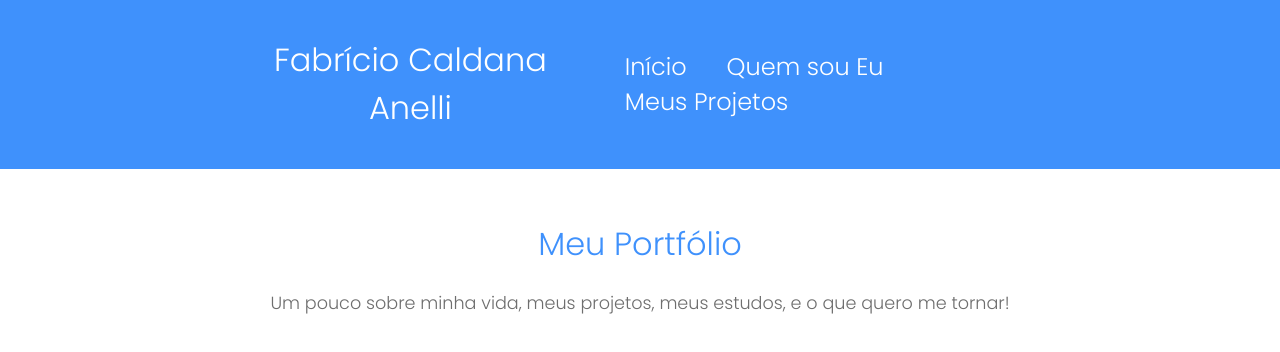
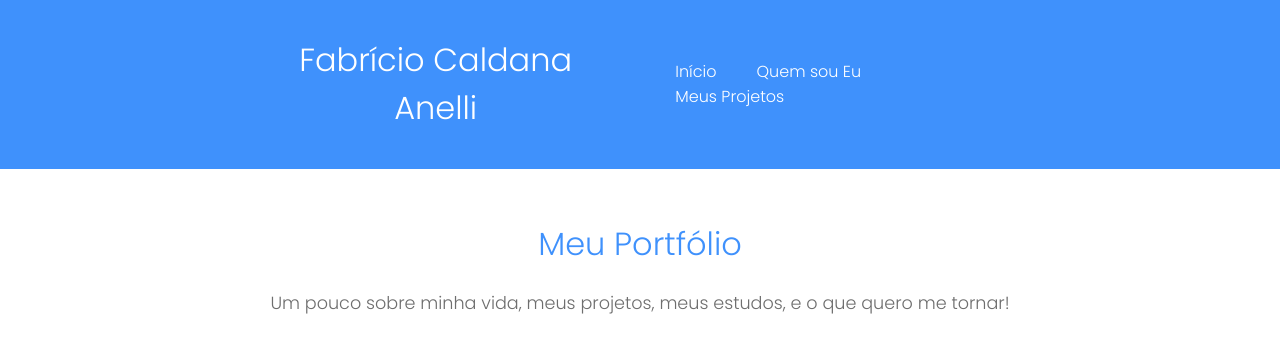
Before and after one commit to NcryScooby/PortfolioReact, a React (Create React App) app: page / in a window 1280 px wide. Shown: the top 352 px of the page. Built offline with nearby package versions, Linux system fonts and the light colour scheme.

Commit message:
Atualizando Font do Header

```diff
--- a/src/components/layout/Menu.css
+++ b/src/components/layout/Menu.css
@@ -4,7 +4,6 @@ header {
   align-items: center;
   padding: 15px 20%;
   background-color: #3f91fc;
-  font-size: 1.5rem;
 }
 
 .nav__links {
```
